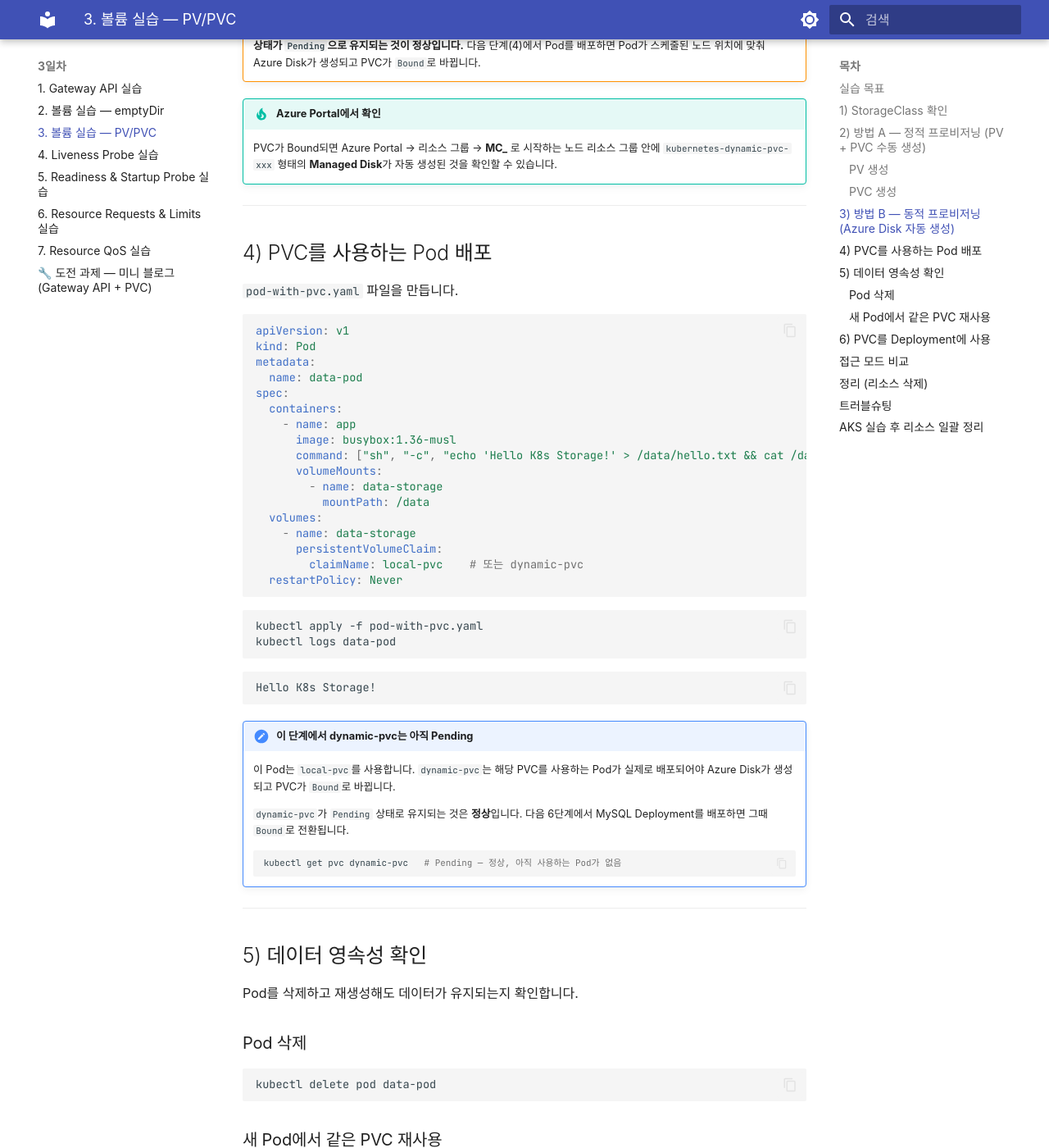
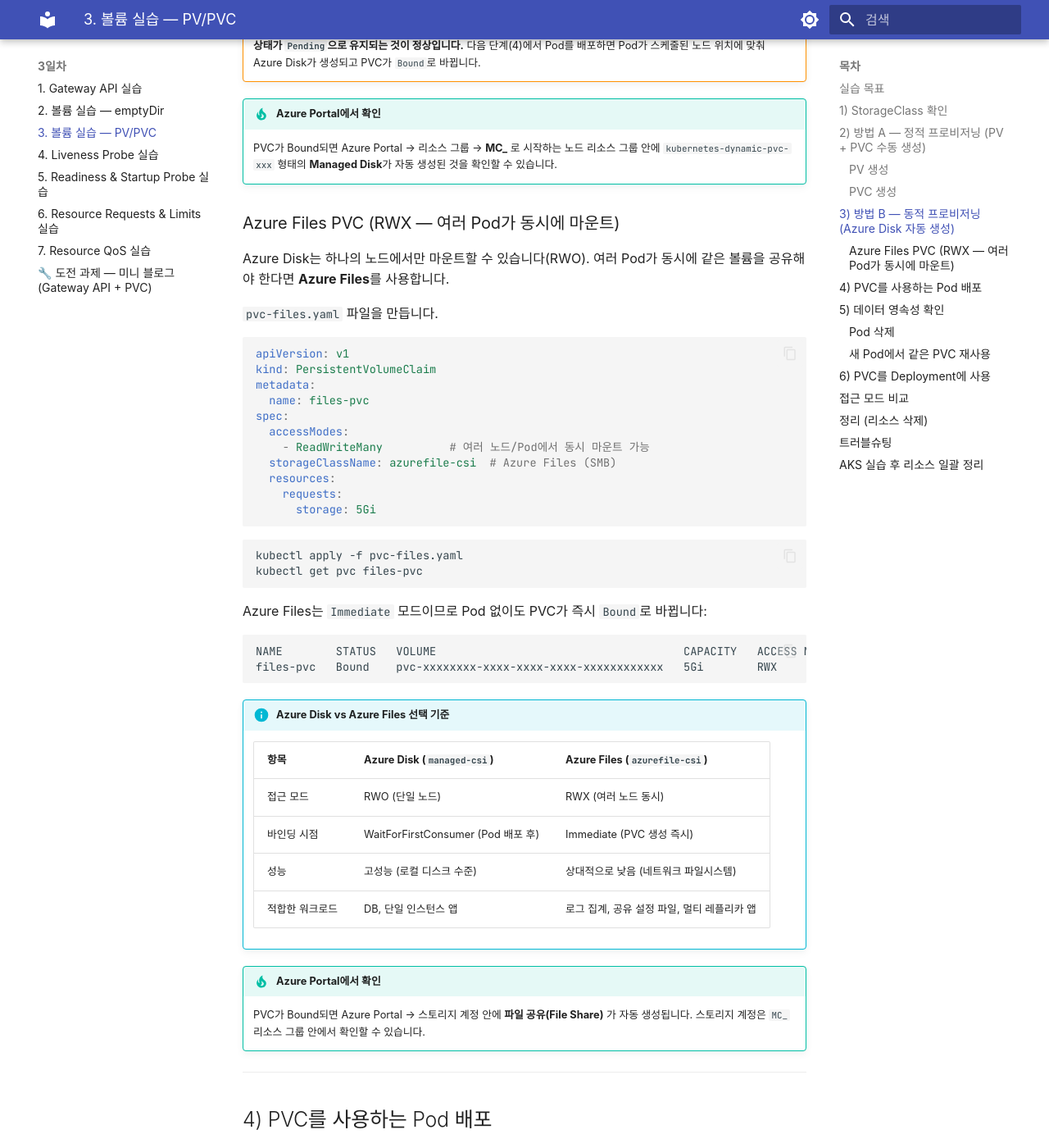
Before and after one commit to skilleat-labs/k8s-for-4days, an MkDocs documentation site: the page built from docs/day3/3-3-2-pv-pvc.md, in a window 1280 px wide and 1400 px high, scrolled down 3300 px. Shown: the whole window at 82% size. Built offline with MkDocs 1.6.1 and Material for MkDocs 9.7.7, drawn with Linux system fonts in a browser that asks for light colours; some web fonts are replaced.

Commit message:
Add Azure Files PVC example with RWX to dynamic provisioning section

````diff
--- a/docs/day3/3-3-2-pv-pvc.md
+++ b/docs/day3/3-3-2-pv-pvc.md
@@ -170,6 +170,50 @@
 !!! tip "Azure Portal에서 확인"
     PVC가 Bound되면 Azure Portal → 리소스 그룹 → **MC_** 로 시작하는 노드 리소스 그룹 안에
     `kubernetes-dynamic-pvc-xxx` 형태의 **Managed Disk**가 자동 생성된 것을 확인할 수 있습니다.
+
+### Azure Files PVC (RWX — 여러 Pod가 동시에 마운트)
+
+Azure Disk는 하나의 노드에서만 마운트할 수 있습니다(RWO). 여러 Pod가 동시에 같은 볼륨을 공유해야 한다면 **Azure Files**를 사용합니다.
+
+`pvc-files.yaml` 파일을 만듭니다.
+
+```yaml
+apiVersion: v1
+kind: PersistentVolumeClaim
+metadata:
+  name: files-pvc
+spec:
+  accessModes:
+    - ReadWriteMany          # 여러 노드/Pod에서 동시 마운트 가능
+  storageClassName: azurefile-csi  # Azure Files (SMB)
+  resources:
+    requests:
+      storage: 5Gi
+```
+
+```bash
+kubectl apply -f pvc-files.yaml
+kubectl get pvc files-pvc
+```
+
+Azure Files는 `Immediate` 모드이므로 Pod 없이도 PVC가 즉시 `Bound`로 바뀝니다:
+
+```
+NAME        STATUS   VOLUME                                     CAPACITY   ACCESS MODES   STORAGECLASS    AGE
+files-pvc   Bound    pvc-xxxxxxxx-xxxx-xxxx-xxxx-xxxxxxxxxxxx   5Gi        RWX            azurefile-csi   10s
+```
+
+!!! info "Azure Disk vs Azure Files 선택 기준"
+    | 항목 | Azure Disk (`managed-csi`) | Azure Files (`azurefile-csi`) |
+    |---|---|---|
+    | 접근 모드 | RWO (단일 노드) | RWX (여러 노드 동시) |
+    | 바인딩 시점 | WaitForFirstConsumer (Pod 배포 후) | Immediate (PVC 생성 즉시) |
+    | 성능 | 고성능 (로컬 디스크 수준) | 상대적으로 낮음 (네트워크 파일시스템) |
+    | 적합한 워크로드 | DB, 단일 인스턴스 앱 | 로그 집계, 공유 설정 파일, 멀티 레플리카 앱 |
+
+!!! tip "Azure Portal에서 확인"
+    PVC가 Bound되면 Azure Portal → 스토리지 계정 안에 **파일 공유(File Share)** 가 자동 생성됩니다.
+    스토리지 계정은 `MC_` 리소스 그룹 안에서 확인할 수 있습니다.
 
 ---
 
````
